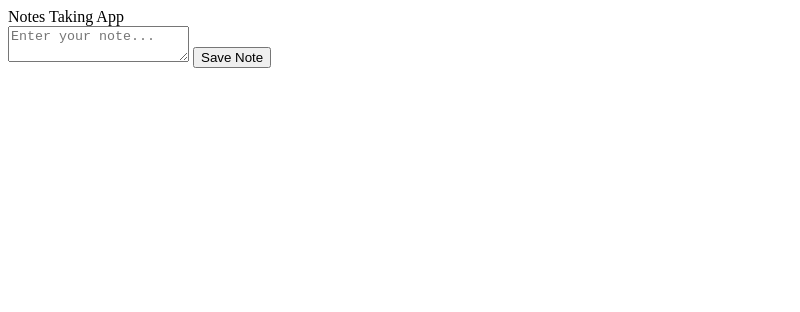
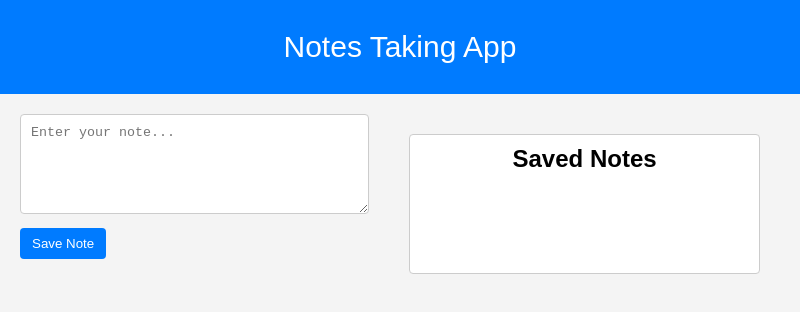
Before and after one commit to shubham-mehta-002/ivan-soft-task, an Electron app: page index.html in a window 800 px wide. Drawn offline with Linux system fonts and the light colour scheme.

Commit message:
update styling and strucutre

```diff
--- a/index.html
+++ b/index.html
@@ -4,10 +4,11 @@
     <meta charset="UTF-8">
     <meta name="viewport" content="width=device-width, initial-scale=1.0">
     <title>Ivan - Note taking App</title>
+    <link rel="stylesheet" href="style.css">
 </head>
 <body>
     <header>
-        Notes Taking App
+        <span>Notes Taking App</span>
     </header>
 
     <div class="container">
@@ -15,8 +16,10 @@
             <textarea id="noteInput" placeholder="Enter your note..."></textarea>
             <button id="saveNoteBtn">Save Note</button>
         </div>
-        <ul id="presaved-notes-container">
-        </ul>
+        <div class="sidebar">
+            <h2>Saved Notes</h2>
+            <ul id="presaved-notes-container"></ul>
+        </div>
     </div>
 
     <script src="renderer.js"></script>
--- a/renderer.js
+++ b/renderer.js
@@ -6,13 +6,15 @@ document.addEventListener("DOMContentLoaded", () => {
 
     // intializing notes array
     let notes = JSON.parse(localStorage.getItem('notes')) || [];
-    let currentNodeIndex = null;
+    var currentNodeIndex = null;
 
+
+    // this function will display all the pre saved notes from the localstorage
     const displayPreSavedNotes = () => {
         notesListContainer.innerHTML = "";
 
         notesListContainer.innerHTML = notes.map((note, index) => {
-            return `<li key=${index}>
+            return `<li key=${index} class="editNote">
                         ${note}
                         <button class="editNoteBtn" data-noteIndex="${index}">Edit</button>
                     </li>`;
@@ -21,10 +23,11 @@ document.addEventListener("DOMContentLoaded", () => {
         addEditBtnListeners();
     };
 
+    // to save note
     const saveNote = () => {
         const noteTextInput = noteInput.value.trim();
         if (noteTextInput === "") return;
-
+        console.log({currentNodeIndex})
         if (currentNodeIndex !== null) {
             notes[currentNodeIndex] = noteTextInput;
             currentNodeIndex = null;
@@ -54,7 +57,7 @@ document.addEventListener("DOMContentLoaded", () => {
         e.stopPropagation();
         currentNodeIndex = parseInt(e.target.getAttribute('data-noteIndex'));
         noteInput.value = notes[currentNodeIndex];
-        // console.log({ notes, currentNodeIndex }, notes[currentNodeIndex]);
+        console.log({ notes, currentNodeIndex }, notes[currentNodeIndex]);
     };
 
     saveNoteBtn.addEventListener('click', saveNote);
--- a/style.css
+++ b/style.css
@@ -0,0 +1,106 @@
+* {
+    box-sizing: border-box;
+    margin: 0;
+    padding: 0;
+}
+
+body {
+    font-family: Arial, sans-serif;
+    background-color: #f4f4f4;
+}
+
+header {
+    background-color: #007bff;
+    color: white;
+    padding: 30px;
+    text-align: center;
+}
+
+header span {
+    color: white;
+    font-size: 30px;
+}
+
+.container {
+    display: flex;
+    padding: 20px;
+    justify-content: space-between;
+    width: 100%;
+}
+
+.add-notes-container {
+    margin-right: 20px;
+    width: 50%;
+}
+
+textarea {
+    width: 100%;
+    height: 100px;
+    padding: 10px;
+    border: 1px solid #ccc;
+    border-radius: 4px;
+    margin-bottom: 10px;
+}
+
+button {
+    padding: 8px 12px;
+    background-color: #007bff;
+    color: white;
+    border: none;
+    border-radius: 4px;
+    cursor: pointer;
+}
+
+button:hover {
+    background-color: #0056b3;
+}
+
+.sidebar {
+    margin: 20px;
+    background-color: #fff;
+    padding: 10px;
+    border: 1px solid #ccc;
+    border-radius: 4px;
+    width: 50%;
+}
+
+.sidebar h2 {
+    margin-bottom: 10px;
+    text-align: center;
+}
+
+#presaved-notes-container {
+    padding: 40px;
+    list-style-type: none;
+    display: flex;
+    flex-direction: column;
+    align-items: center;
+    justify-content: center;
+}
+
+.editNote {
+    width: 100%;
+    border-top: 2px solid rgb(200, 198, 198);
+    display: flex;
+    padding: 3px;
+    flex-direction: row;
+    align-items: center;
+    justify-content: space-between;
+}
+
+
+@media (max-width: 768px) {
+    .container {
+        flex-direction: column;
+    }
+
+    .add-notes-container,
+    .sidebar {
+        width: 100%;
+        margin: 0;
+    }
+
+    .add-notes-container {
+        margin-bottom: 20px;
+    }
+}
```
